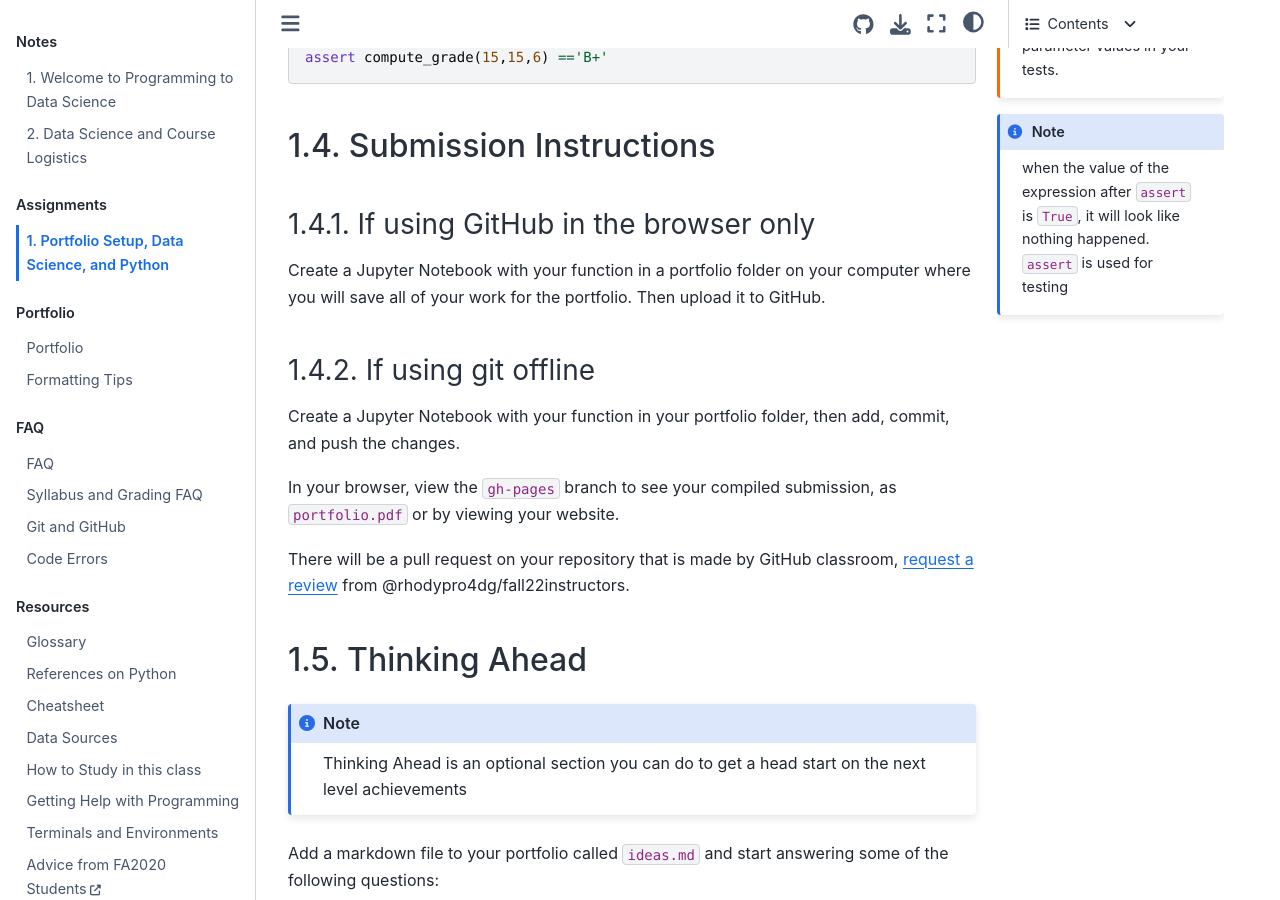
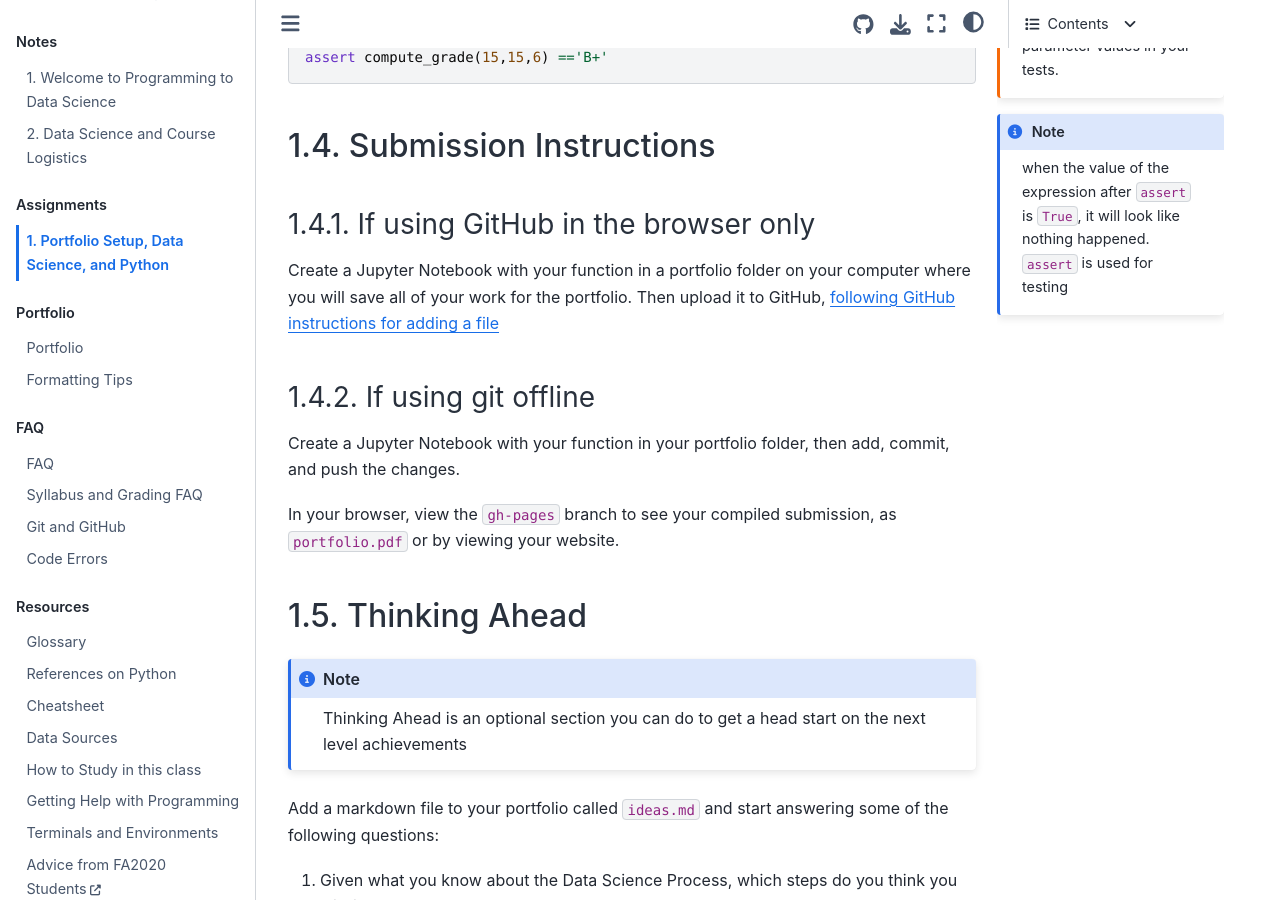
Before and after one commit to rhodyprog4ds/BrownFall22, a Jupyter Book: the page built from assignments/01-python-syllabus.md, in a window 1280 px wide and 900 px high, scrolled down 1921 px. Built offline with Jupyter Book 1.0.4 settings and Sphinx 7.4.7 and the Sphinx Book theme 1.1.4, drawn with Linux system fonts in a browser that asks for light colours; pages that are not in the unit, such as notebooks, are missing from menus.

Commit message:
rm review, add link to gh instructions

```diff
--- a/assignments/01-python-syllabus.md
+++ b/assignments/01-python-syllabus.md
@@ -110,15 +110,14 @@ assert compute_grade(15,15,6) =='B+'
 
 ### If using GitHub in the browser only
 Create a Jupyter Notebook with your function in a portfolio folder on your computer
-where you will save all of your work for the portfolio.  Then upload it to GitHub.
+where you will save all of your work for the portfolio.  Then upload it to GitHub,
+[following GitHub instructions for adding a file](https://docs.github.com/en/repositories/working-with-files/managing-files/adding-a-file-to-a-repository)
 
 ### If using git offline
 Create a Jupyter Notebook with your function in your portfolio folder, then add,
 commit, and push the changes.
 
 In your browser, view the `gh-pages` branch to see your compiled submission, as `portfolio.pdf` or by viewing your website.
-
-There will be a pull request on your repository that is made by GitHub classroom, [request a review](https://docs.github.com/en/github/collaborating-with-issues-and-pull-requests/requesting-a-pull-request-review) from @rhodypro4dg/{{ ghinstructors }}.
 
 
 ## Thinking Ahead
```
